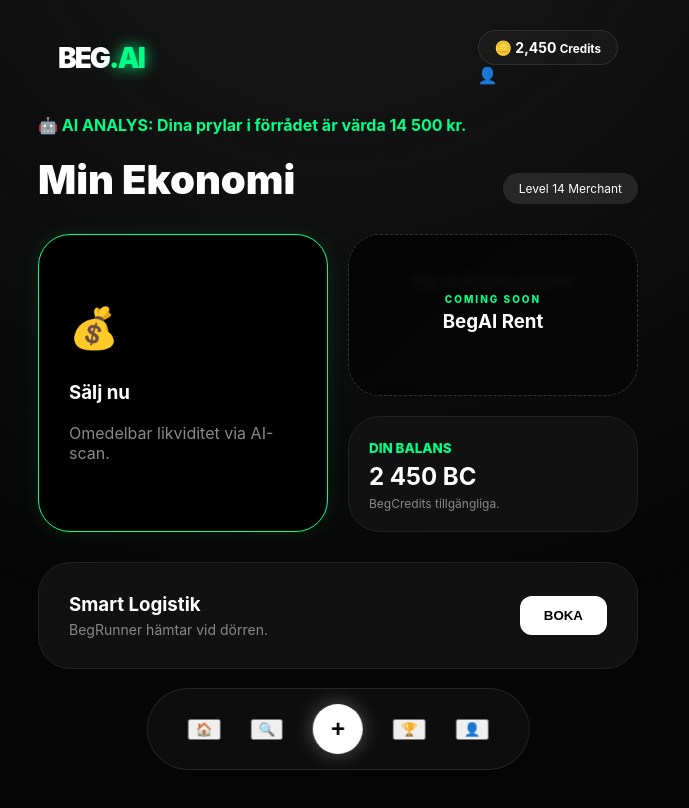
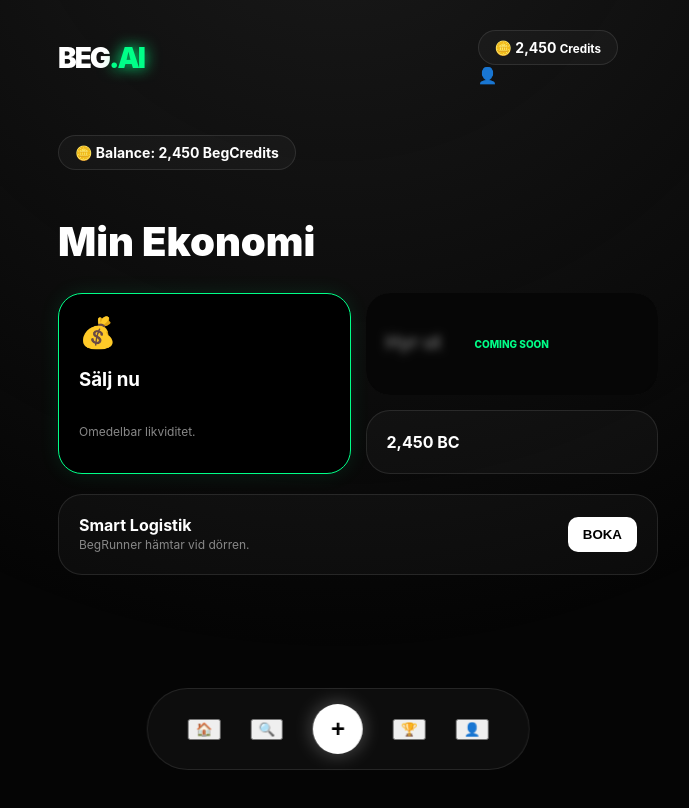
Before and after one commit to gascheckking/marketbeg-appGem, a Next.js app: page /dashboard in a window 1280 px wide. Shown: the top 808 px of the page, without its empty margins (302-991 px from the left). Built offline with nearby package versions, Linux system fonts and the light colour scheme.

Commit message:
Update page.tsx

```diff
--- a/app/dashboard/page.tsx
+++ b/app/dashboard/page.tsx
@@ -1,76 +1,40 @@
 "use client";
 
-// Vi skapar komponenten direkt här i filen så att importen inte går sönder
-function RentModule() {
+export default function Dashboard() {
   return (
-    <div className="bento-item rent-locked" style={{
-      background: 'linear-gradient(135deg, #0a0a0a 0%, #111 100%)',
-      position: 'relative',
-      overflow: 'hidden',
-      border: '1px dashed #333',
-      borderRadius: '32px',
-      minHeight: '160px'
-    }}>
-      <div style={{
-        position: 'absolute', top: 0, left: 0, right: 0, bottom: 0,
-        background: 'rgba(0,0,0,0.6)', backdropFilter: 'blur(4px)',
-        display: 'flex', flexDirection: 'column', alignItems: 'center', justifyContent: 'center',
-        zIndex: 10
-      }}>
-        <span style={{fontSize: '10px', fontWeight: 800, letterSpacing: '2px', color: '#00ff88'}}>COMING SOON</span>
-        <h3 style={{margin: '5px 0'}}>BegAI Rent</h3>
+    <div className="app-shell" style={{padding: '20px'}}>
+      <div className="stat-pill" style={{marginBottom: '20px', display: 'inline-block'}}>
+        🪙 Balance: 2,450 BegCredits
       </div>
-      <div style={{opacity: 0.2, padding: '20px', textAlign: 'center'}}>
-        <p>Hyr ut & tjäna passivt</p>
+
+      <h1 style={{fontSize: '2.5rem', fontWeight: 900}}>Min Ekonomi</h1>
+
+      <div style={{display: 'grid', gridTemplateColumns: '1fr 1fr', gap: '15px', marginTop: '20px'}}>
+        <div className="glow-card" onClick={() => window.location.href='/sell'} style={{gridRow: 'span 2', display: 'flex', flexDirection: 'column', justifyContent: 'center', padding: '20px', borderRadius: '24px'}}>
+          <span style={{fontSize: '30px'}}>💰</span>
+          <h3>Sälj nu</h3>
+          <p className="muted" style={{fontSize: '12px'}}>Omedelbar likviditet.</p>
+        </div>
+
+        <div style={{background: '#111', padding: '20px', borderRadius: '24px', position: 'relative', overflow: 'hidden'}}>
+           <div style={{position: 'absolute', top: 0, left: 0, right: 0, bottom: 0, background: 'rgba(0,0,0,0.6)', backdropFilter: 'blur(4px)', display: 'flex', alignItems: 'center', justifyContent: 'center', zIndex: 2}}>
+             <span style={{fontSize: '10px', fontWeight: 800, color: 'var(--accent)'}}>COMING SOON</span>
+           </div>
+           <h3>Hyr ut</h3>
+        </div>
+
+        <div className="pay-card" style={{margin: 0}}>
+          <strong>2,450 BC</strong>
+        </div>
+      </div>
+
+      <div className="pay-card" style={{marginTop: '20px'}}>
+        <div>
+          <strong>Smart Logistik</strong>
+          <p className="muted" style={{fontSize: '12px', margin: 0}}>BegRunner hämtar vid dörren.</p>
+        </div>
+        <button className="small-pay" style={{background: '#fff', color: '#000', border: 'none', padding: '10px 15px', borderRadius: '10px', fontWeight: 800}}>BOKA</button>
       </div>
     </div>
   );
 }
-
-export default function Dashboard() {
-  return (
-    <div className="main-container">
-      <div className="ai-ticker" style={{marginBottom: '20px', color: '#00ff88', fontWeight: 700}}>
-        🤖 AI ANALYS: Dina prylar i förrådet är värda 14 500 kr.
-      </div>
-
-      <div style={{display: 'flex', justifyContent: 'space-between', alignItems: 'flex-end', marginBottom: '30px'}}>
-        <h1 style={{margin: 0, fontSize: '2.5rem', fontWeight: 900}}>Min Ekonomi</h1>
-        <div style={{background: 'rgba(255,255,255,0.1)', padding: '8px 16px', borderRadius: '99px', fontSize: '12px'}}>Level 14 Merchant</div>
-      </div>
-
-      <div className="bento-grid" style={{display: 'grid', gridTemplateColumns: 'repeat(2, 1fr)', gap: '20px'}}>
-
-        {/* SÄLJ-KNAPP */}
-        <div className="bento-item glow-card" onClick={() => window.location.href='/sell'} style={{
-            background: '#000', border: '1px solid #00ff88', padding: '30px', borderRadius: '32px', cursor: 'pointer', gridRow: 'span 2', display: 'flex', flexDirection: 'column', justifyContent: 'center'
-        }}>
-          <span style={{fontSize: '40px', marginBottom: '10px'}}>💰</span>
-          <h3>Sälj nu</h3>
-          <p style={{color: '#888', margin: 0}}>Omedelbar likviditet via AI-scan.</p>
-        </div>
-
-        {/* UTHYRNING (Låst) */}
-        <RentModule />
-
-        {/* DIN BALANS */}
-        <div className="bento-item" style={{background: '#111', padding: '20px', borderRadius: '32px', border: '1px solid #222'}}>
-          <small style={{color: '#00ff88', fontWeight: 800}}>DIN BALANS</small>
-          <h3 style={{margin: '5px 0', fontSize: '1.5rem'}}>2 450 BC</h3>
-          <p style={{color: '#888', fontSize: '12px', margin: 0}}>BegCredits tillgängliga.</p>
-        </div>
-
-        {/* LOGISTIK */}
-        <div className="bento-item wide" style={{gridColumn: 'span 2', background: '#111', padding: '30px', borderRadius: '32px', border: '1px solid #222', marginTop: '10px'}}>
-          <div style={{display: 'flex', justifyContent: 'space-between', alignItems: 'center'}}>
-            <div>
-              <h3 style={{margin: 0}}>Smart Logistik</h3>
-              <p style={{color: '#888', margin: '5px 0 0 0', fontSize: '14px'}}>BegRunner hämtar vid dörren.</p>
-            </div>
-            <button style={{background: '#fff', color: '#000', border: 'none', padding: '12px 24px', borderRadius: '12px', fontWeight: 800, cursor: 'pointer'}}>BOKA</button>
-          </div>
-        </div>
-      </div>
-    </div>
-  );
-}
```
